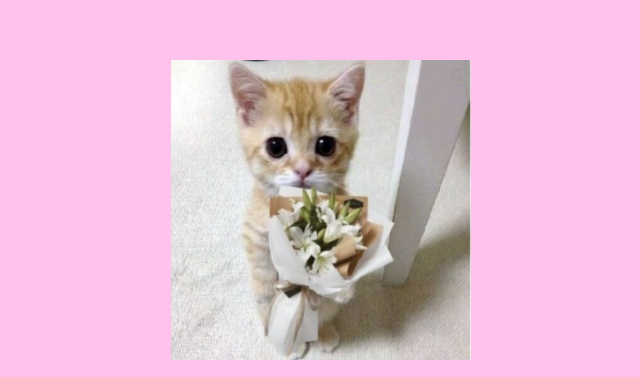
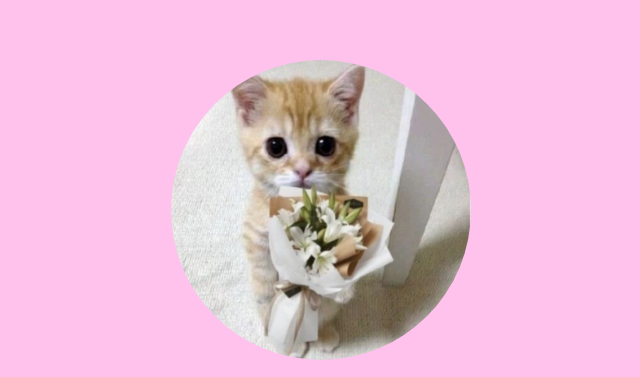
Before and after one commit to Jordy-16/San_Valentin, a plain HTML site: page index.html in a window 1280 px wide. Shown: the part 125-502 px from the top of the page, without its empty margins (319-959 px from the left). Drawn offline with Linux system fonts and the light colour scheme; a web font is replaced by a local one.

Commit message:
Update style.css

```diff
--- a/style.css
+++ b/style.css
@@ -27,7 +27,10 @@ body {
   width: 30rem;
   height: 30rem;
   margin-bottom: 2rem;
+  border-radius: 50%; /* Hace que la imagen sea circular */
+  overflow: hidden; /* Oculta cualquier parte de la imagen que sobresalga del círculo */
 }
+
 
 .title {
   font-size: 3.6rem;
```
